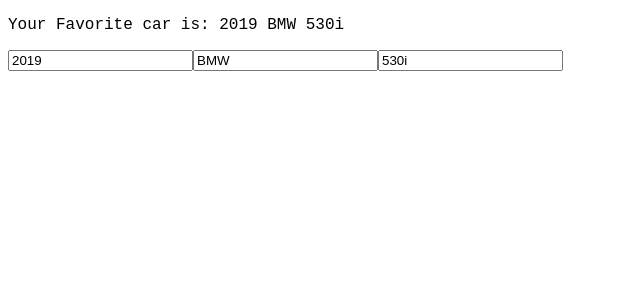
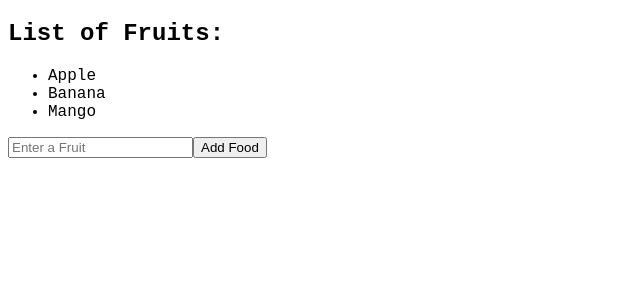
Before and after one commit to shiveshkumarsuri/react-js, a React (Vite) app: page / in a window 1280 px wide. Shown: the top 300 px of the page, without its empty margins (0-640 px from the left). Built offline with nearby package versions, Linux system fonts and the light colour scheme.

Commit message:
react-hook list update

```diff
--- a/src/App.jsx
+++ b/src/App.jsx
@@ -1,10 +1,10 @@
-import ObjectStateChange from './ObjectStateChange.jsx'
+import ArrayStateChange from './ArrayStateChange.jsx'
 
 function App() {
 
   return(
     <>
-    <ObjectStateChange />
+    <ArrayStateChange />
     </>
   );
 }
--- /dev/null
+++ b/src/ArrayStateChange.jsx
@@ -0,0 +1,31 @@
+import React, {useState} from 'react';
+
+function ArrayStateChange(){
+
+    const [fruits, setFruits] = useState(["Apple","Banana","Mango"]);
+
+    function handleAddFruit(){
+        const newFruit = document.getElementById("addfood").value;
+        document.getElementById("addfood").value = "";
+        setFruits(f => [...f,newFruit ]);
+    }
+
+    function handleDeleteFruit(index){
+        setFruits(fruits.filter((_,i)=> i !== index));
+    }
+    return (
+        <div>
+            <h2>List of Fruits:</h2>
+            <ul>
+                {fruits.map((fruit, index) =>
+                    <li key={index} onClick={() => handleDeleteFruit(index)}>
+                        {fruit}
+                    </li>
+                )}
+            </ul>
+            <input type="text" id="addfood" placeholder='Enter a Fruit'/>
+            <button onClick={handleAddFruit}>Add Food</button>
+        </div>
+    );
+}
+ export default ArrayStateChange
```
